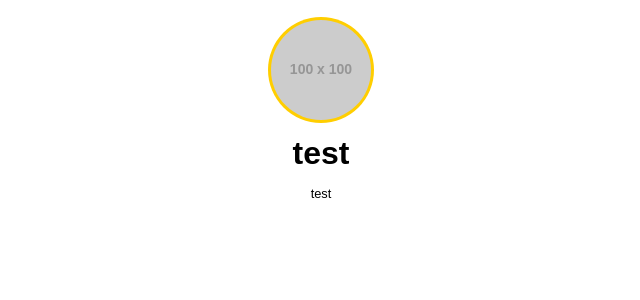
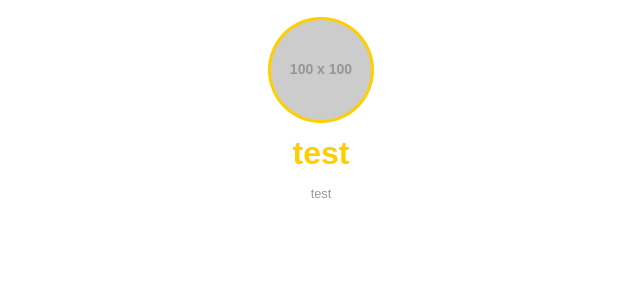
Before and after one commit to raphaelpor/raphaelpor.github.io, a React app: page / in a window 1280 px wide. Shown: the top 300 px of the page, without its empty margins (319-959 px from the left). Built offline with nearby package versions, Linux system fonts and the light colour scheme.

Commit message:
Add Intro styles

```diff
--- a/src/views/Home/components/Intro/style.css
+++ b/src/views/Home/components/Intro/style.css
@@ -0,0 +1,7 @@
+div.Intro h1 {
+  color: var(--primary);
+}
+
+div.Intro small {
+  color: var(--secundary);
+}
```
